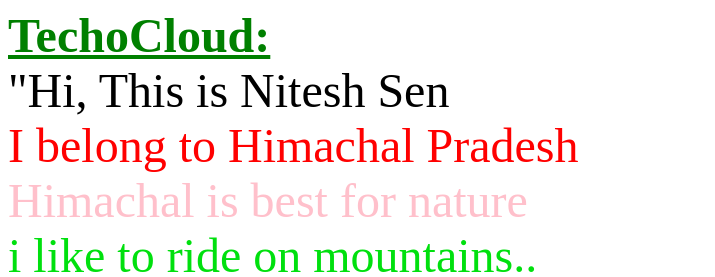
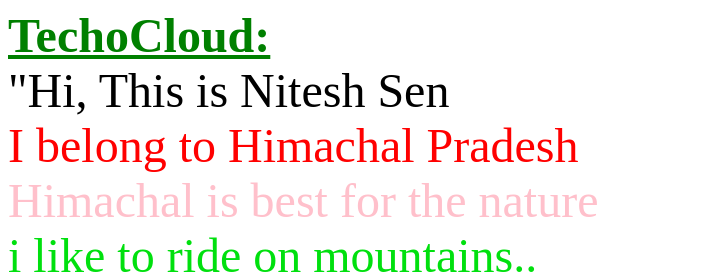
Before and after one commit to Nitesh-Sen/index-and-bash-file, a plain HTML site: page index.html in a window 1280 px wide. Shown: the top 277 px of the page, without its empty margins (0-715 px from the left). Drawn offline with Linux system fonts and the light colour scheme.

Commit message:
Update index.html

```diff
--- a/index.html
+++ b/index.html
@@ -1,7 +1,7 @@
 <font size = "20"color="green"><b><u>TechoCloud:</u></b></font><br />
       <font size = "10"color="black">"<!doctype html>Hi, This is Nitesh Sen</font><br />
       <font size = "10"color="red">I belong to Himachal Pradesh</font><br />
-      <font size = "10"color="pink">Himachal is best for nature</font><br />
+      <font size = "10"color="pink">Himachal is best for the nature</font><br />
       <font size = "10"color="orenge">i like to ride on mountains..</font><br />
       <font size = "10"color="red">That's It</font><br />
       <font size = "10"color="blue">enjoy your day</font>
```
